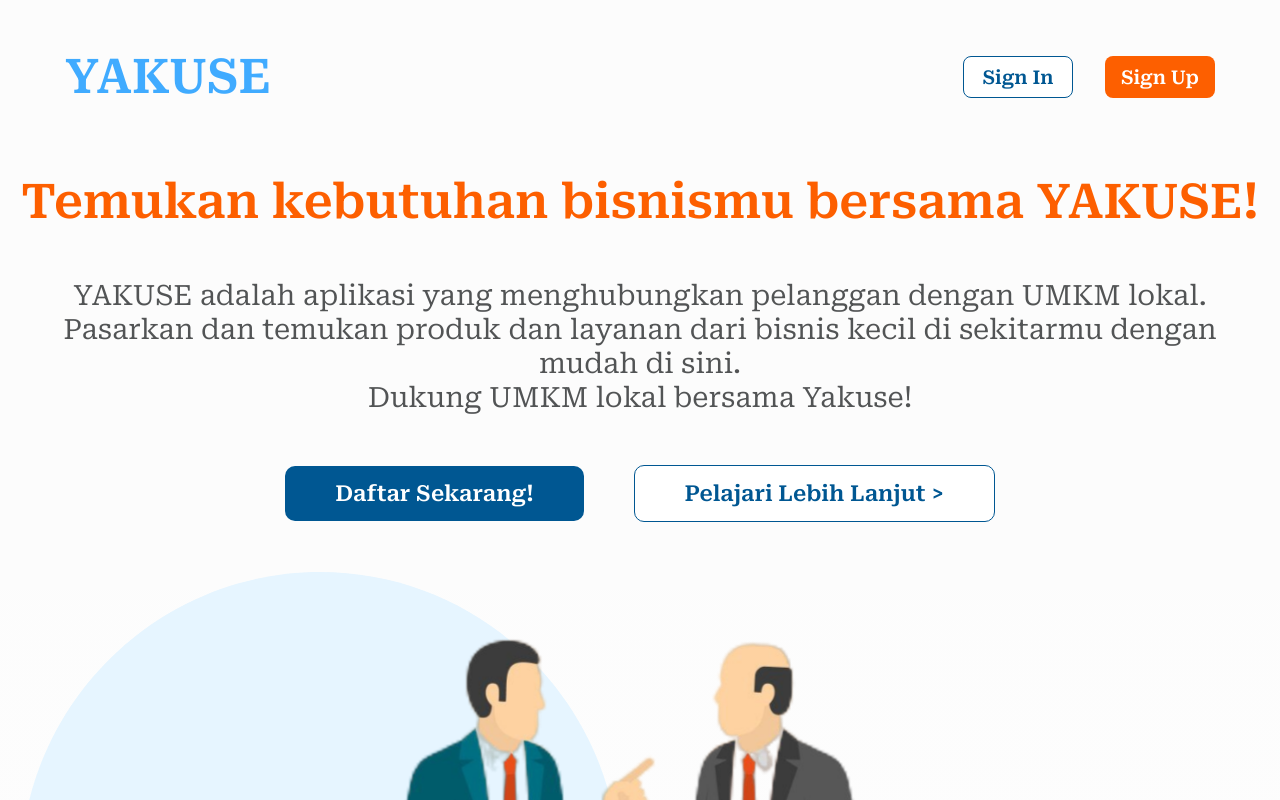
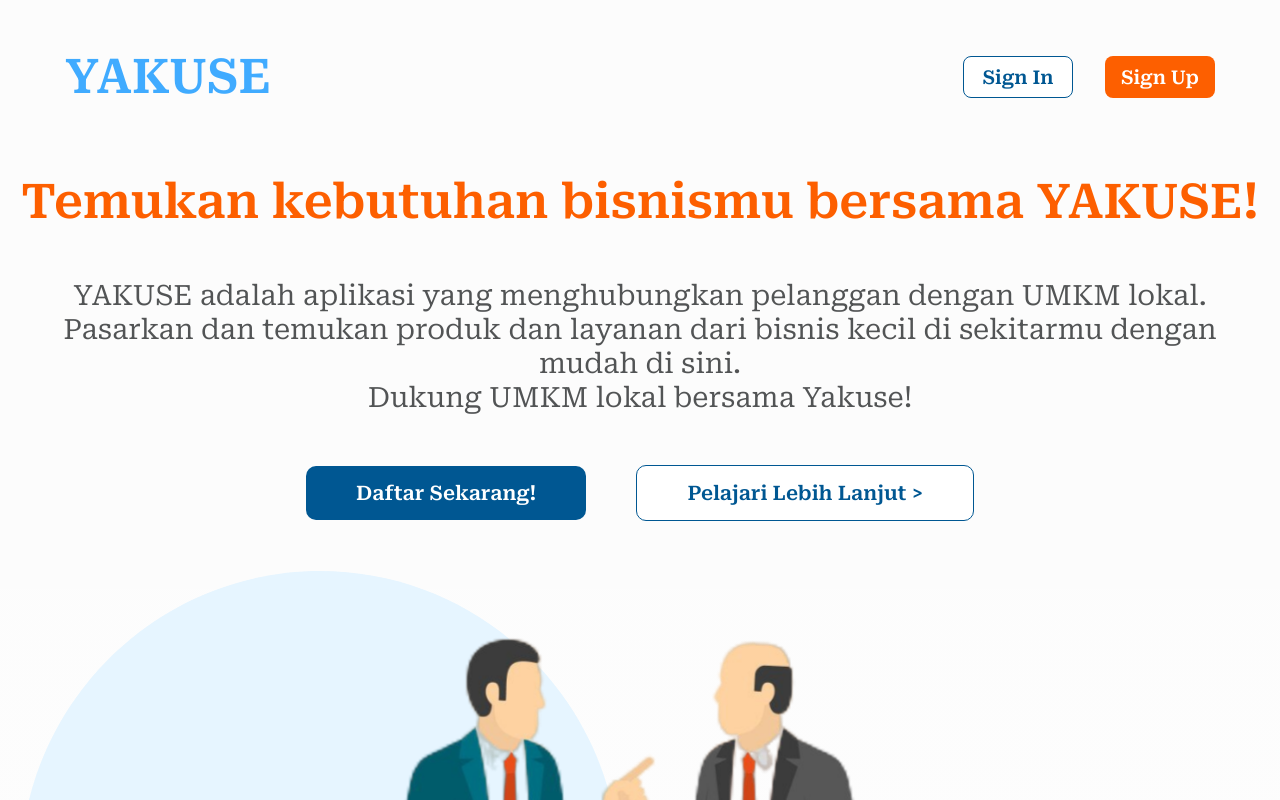
Before and after one commit to IryIndriyanto/yakuse-fe, a Next.js app: page / in a window 1280 px wide. Shown: the top 800 px of the page. Built offline with nearby package versions, Linux system fonts and the light colour scheme.

Commit message:
Fix: Styling text responsif button container

```diff
--- a/src/components/landingMainContent/index.tsx
+++ b/src/components/landingMainContent/index.tsx
@@ -39,14 +39,14 @@ const LandingMainContain = () => {
           <div className="self-stretch flex items-center justify-center gap-[50px] sm:gap-[25px]">
             <button
               onClick={handleSignUp}
-              className="bg-[#005792] text-white text-3xl sm:text-2xl xs:text-xl font-semibold py-[15px] px-[50px] sm:py-[10px] sm:px-[30px] xs:py-[8px] xs:px-[20px] rounded-[10px] hover:bg-[#40abff]"
+              className="bg-[#005792] text-white text-[20px] lg:text-[14px] xs:text-xl font-semibold py-[15px] px-[50px] sm:py-[10px] sm:px-[30px] xs:py-[8px] xs:px-[20px] rounded-[10px] hover:bg-[#40abff]"
             >
               Daftar Sekarang!
             </button>
 
             <button
               onClick={handleBenefit}
-              className="bg-white text-[#005792] border border-[#005792] text-3xl sm:text-2xl xs:text-xl font-semibold py-[15px] px-[50px] sm:py-[10px] sm:px-[30px] xs:py-[8px] xs:px-[20px] rounded-[10px] hover:bg-w-two"
+              className="bg-white text-[#005792] border border-[#005792] text-[20px] lg:text-[14px] xs:text-xl font-semibold py-[15px] px-[50px] sm:py-[10px] sm:px-[30px] xs:py-[8px] xs:px-[20px] rounded-[10px] hover:bg-w-two"
             >
               {`Pelajari Lebih Lanjut >`}
             </button>
```
